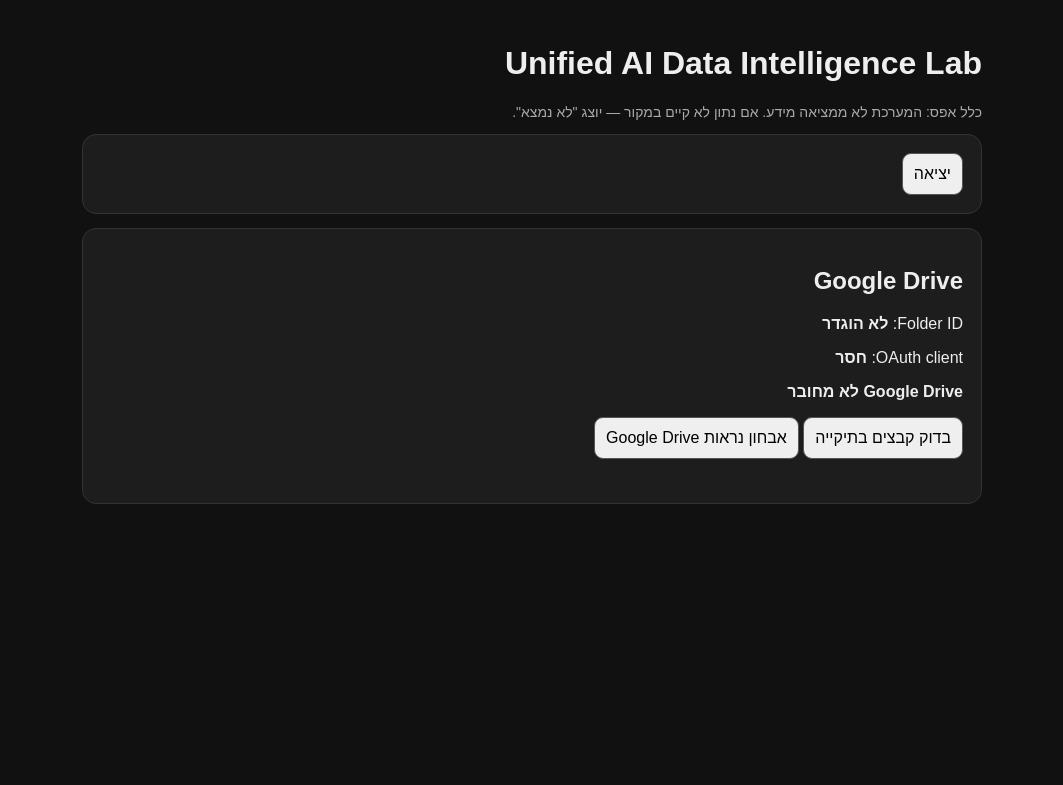
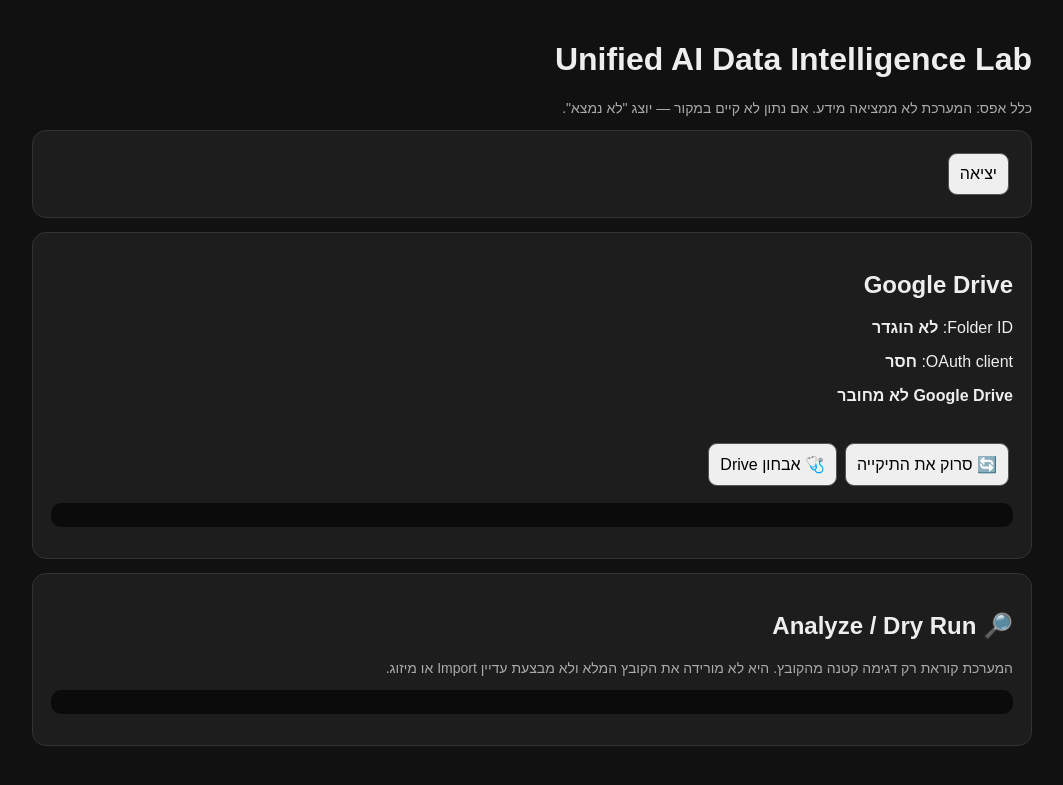
Before and after one commit to xxxmen1508/Osint-el.ag.fb, a FastAPI app: page / in a window 1280 px wide. Shown: the top 785 px of the page, without its empty margins (108-1171 px from the left). Run offline with FastAPI, Linux system fonts and the light colour scheme; the visitor is signed in with stand-in values (Sample User, id 1); data that the repository does not hold is empty; parts of the project's set-up code (start-up, migrations or seed data) failed here and were passed over.

Commit message:
Update index.html

```diff
--- a/app/templates/index.html
+++ b/app/templates/index.html
@@ -1,69 +1,46 @@
-
 <!doctype html>
 <html lang="he" dir="rtl">
 <head>
-<meta charset="utf-8">
-<meta name="viewport" content="width=device-width,initial-scale=1">
+<meta charset="utf-8"><meta name="viewport" content="width=device-width,initial-scale=1">
 <title>Unified AI Data Intelligence Lab</title>
 <style>
 body{font-family:Arial,sans-serif;background:#111;color:#eee;margin:0}
-main{max-width:900px;margin:auto;padding:24px}
+main{max-width:1000px;margin:auto;padding:20px}
 .card{background:#1d1d1d;border:1px solid #333;border-radius:14px;padding:18px;margin:14px 0}
 input,button{font-size:16px;padding:11px;border-radius:9px;border:1px solid #555}
 input{background:#111;color:#fff;width:100%;box-sizing:border-box}
-button{cursor:pointer}
-pre{white-space:pre-wrap;overflow:auto}
-.small{color:#aaa;font-size:14px}
-</style>
-</head>
-<body>
-<main>
+button{cursor:pointer;margin:4px} pre{white-space:pre-wrap;overflow:auto;background:#0b0b0b;padding:12px;border-radius:10px}
+.small{color:#aaa;font-size:14px}.file{border-top:1px solid #333;padding:14px 0}.ok{color:#7ee787}
+</style></head>
+<body><main>
 <h1>Unified AI Data Intelligence Lab</h1>
 <p class="small">כלל אפס: המערכת לא ממציאה מידע. אם נתון לא קיים במקור — יוצג "לא נמצא".</p>
-
 {% if not admin %}
-<div class="card">
-<h2>Admin</h2>
-<form method="post" action="/login">
-<input type="password" name="password" placeholder="Admin password" required>
-<br><br><button type="submit">כניסה</button>
-</form>
-</div>
+<div class="card"><h2>Admin</h2><form method="post" action="/login">
+<input type="password" name="password" placeholder="Admin password" required><br><br><button type="submit">כניסה</button>
+</form></div>
 {% else %}
-<div class="card">
-<form method="post" action="/logout"><button>יציאה</button></form>
-</div>
-
-<div class="card">
-<h2>Google Drive</h2>
+<div class="card"><form method="post" action="/logout"><button>יציאה</button></form></div>
+<div class="card"><h2>Google Drive</h2>
 <p>Folder ID: <b>{{ folder or "לא הוגדר" }}</b></p>
 <p>OAuth client: <b>{{ "מוגדר" if oauth_ready else "חסר" }}</b></p>
-{% if drive_ready %}
-<p><b>Google Drive מחובר</b></p>
-<form method="post" action="/google/disconnect" style="display:inline">
-<button type="submit">התנתק מ-Google Drive</button>
-</form>
-{% else %}
-<p><b>Google Drive לא מחובר</b></p>
-{% if oauth_ready %}
-<p><a href="/google/login" style="color:#8ab4f8">🔐 התחבר ל-Google Drive</a></p>
-{% endif %}
-{% endif %}
-<button onclick="listFiles()">בדוק קבצים בתיקייה</button>
-<button onclick="driveDiagnostics()">אבחון נראות Google Drive</button>
-<pre id="out"></pre>
-</div>
+{% if drive_ready %}<p class="ok"><b>Google Drive מחובר ✓</b></p>
+<form method="post" action="/google/disconnect" style="display:inline"><button type="submit">התנתק מ-Google Drive</button></form>
+{% else %}<p><b>Google Drive לא מחובר</b></p>{% if oauth_ready %}<p><a href="/google/login" style="color:#8ab4f8">🔐 התחבר ל-Google Drive</a></p>{% endif %}{% endif %}
+<br><button onclick="listFiles()">🔄 סרוק את התיקייה</button><button onclick="driveDiagnostics()">🩺 אבחון Drive</button>
+<pre id="out"></pre></div>
+<div class="card"><h2>🔎 Analyze / Dry Run</h2>
+<p class="small">המערכת קוראת רק דגימה קטנה מהקובץ. היא לא מורידה את הקובץ המלא ולא מבצעת עדיין Import או מיזוג.</p>
+<div id="files"></div><pre id="analysis"></pre></div>
 {% endif %}
 </main>
 <script>
-async function listFiles(){
- const r=await fetch('/api/drive/files'); const j=await r.json();
- document.getElementById('out').textContent=JSON.stringify(j,null,2);
-}
-async function driveDiagnostics(){
- const r=await fetch('/api/drive/diagnostics'); const j=await r.json();
- document.getElementById('out').textContent=JSON.stringify(j,null,2);
-}
-</script>
-</body>
-</html>
+function show(id,obj){document.getElementById(id).textContent=JSON.stringify(obj,null,2)}
+async function listFiles(){const r=await fetch('/api/drive/files');const j=await r.json();show('out',j);renderFiles(j)}
+function renderFiles(j){const box=document.getElementById('files');box.innerHTML='';if(!j.files)return;
+j.files.forEach(f=>{const div=document.createElement('div');div.className='file';const mb=f.size?(Number(f.size)/1024/1024).toFixed(1)+' MB':'גודל לא ידוע';
+div.innerHTML='<b>'+escapeHtml(f.name)+'</b> — '+mb+'<br><span class="small">'+escapeHtml(f.path||'')+'</span> <button onclick="analyzeFile('+JSON.stringify(f.id)+')">נתח קובץ</button>';box.appendChild(div)})}
+async function analyzeFile(id){document.getElementById('analysis').textContent='מנתח דגימה מהקובץ...';const r=await fetch('/api/drive/analyze/'+encodeURIComponent(id));const j=await r.json();show('analysis',j)}
+async function driveDiagnostics(){const r=await fetch('/api/drive/diagnostics');const j=await r.json();show('out',j)}
+function escapeHtml(s){return String(s||'').replace(/[&<>"']/g,m=>({'&':'&amp;','<':'&lt;','>':'&gt;','"':'&quot;',"'":'&#39;'}[m]))}
+</script></body></html>
```
